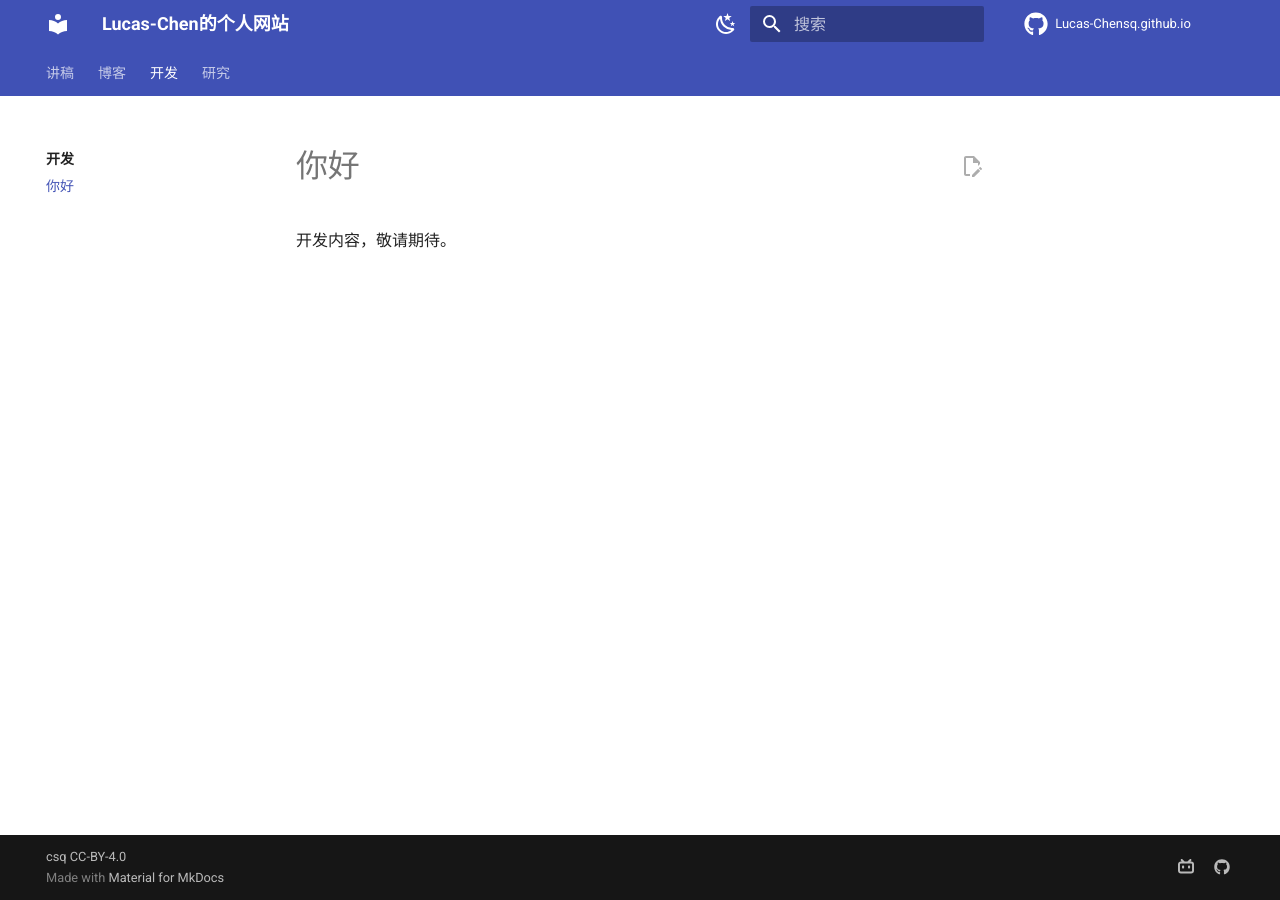
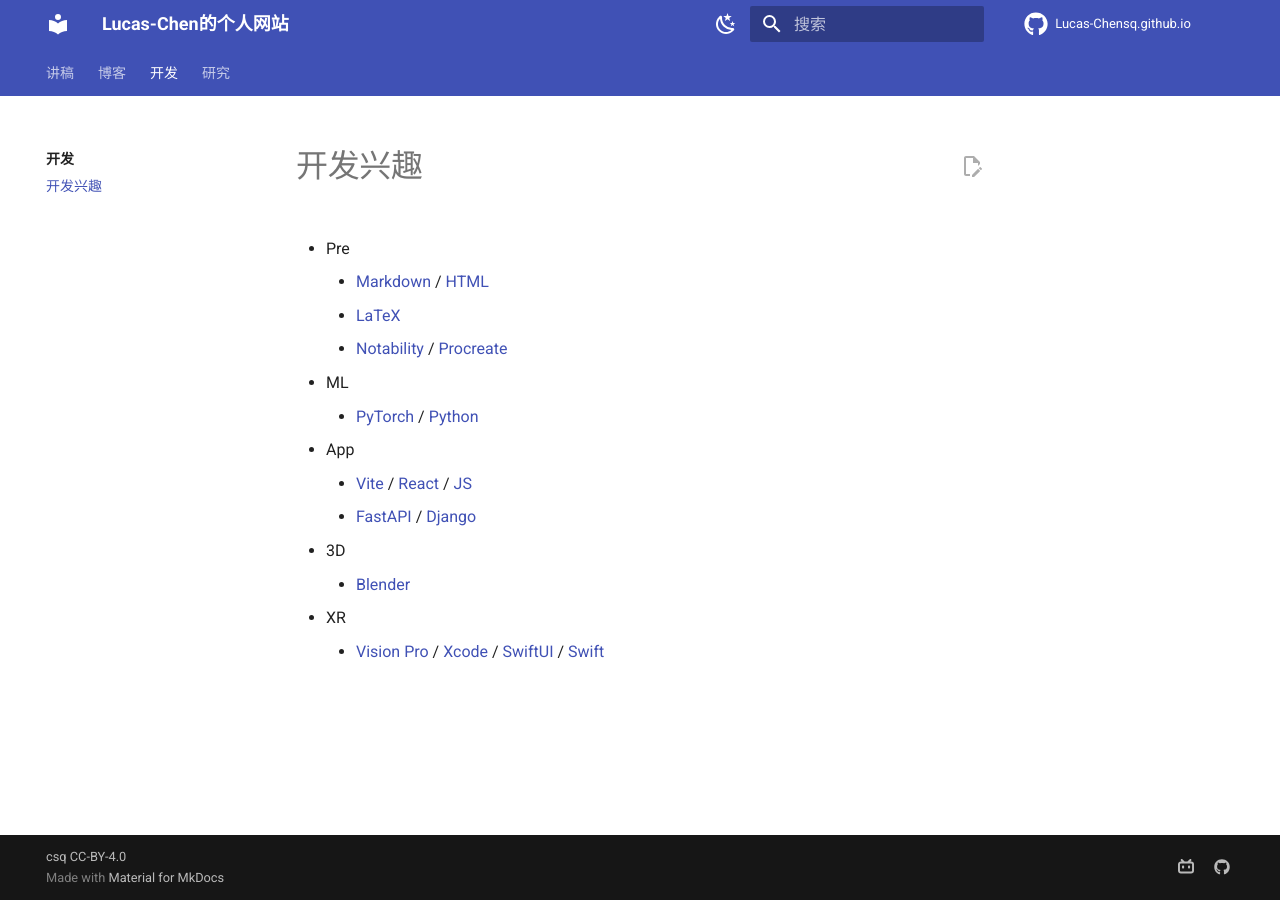
Before and after one commit to Lucas-Chensq/mkdocs, an MkDocs documentation site: the page built from docs/DEV/interest.md, in a window 1280 px wide. Built offline with MkDocs 1.6.1 and Material for MkDocs 9.7.7, drawn with Linux system fonts in a browser that asks for light colours; comment, search, counter and statistics services are not loaded.

Commit message:
webchange8

```diff
--- a/docs/DEV/interest.md
+++ b/docs/DEV/interest.md
@@ -1,3 +1,16 @@
-# 你好
+# 开发兴趣
 
-开发内容，敬请期待。
+- Pre
+    - [Markdown](https://en.wikipedia.org/wiki/Markdown) / [HTML](https://html.spec.whatwg.org/multipage/)
+    - [LaTeX](https://www.latex-project.org)
+    - [Notability](https://notability.com) / [Procreate](https://procreate.com)
+
+- ML
+    - [PyTorch](https://pytorch.org) / [Python](https://www.python.org)
+- App
+    - [Vite](https://vitejs.dev) / [React](https://react.dev) / [JS](https://en.wikipedia.org/wiki/JavaScript)
+    - [FastAPI](https://fastapi.tiangolo.com) / [Django](https://www.djangoproject.com)
+- 3D
+    - [Blender](https://www.blender.org)
+- XR
+    - [Vision Pro](https://www.apple.com/apple-vision-pro/) / [Xcode](https://developer.apple.com/xcode/) / [SwiftUI](https://developer.apple.com/xcode/swiftui/) / [Swift](https://developer.apple.com/swift/)
```
